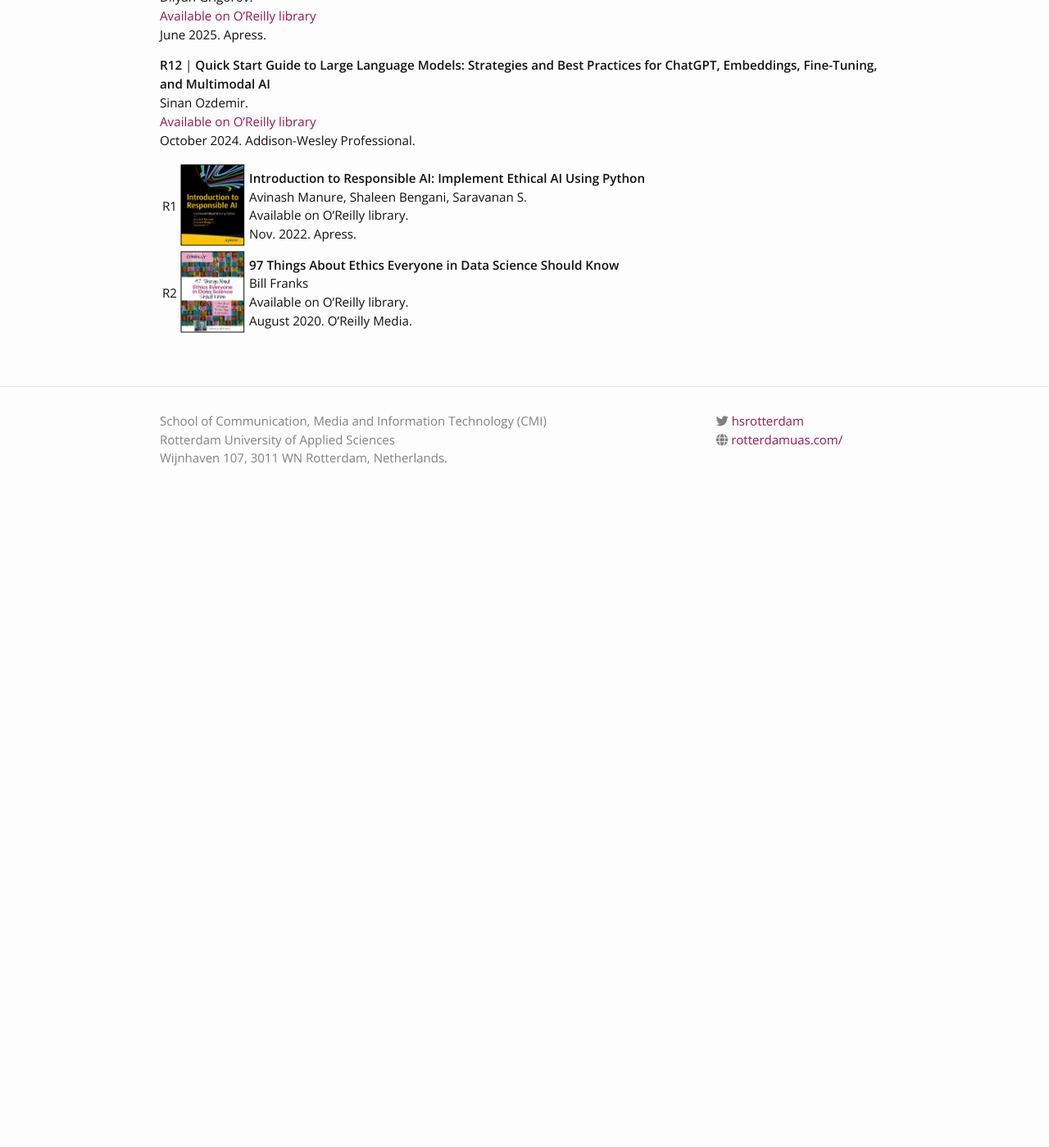
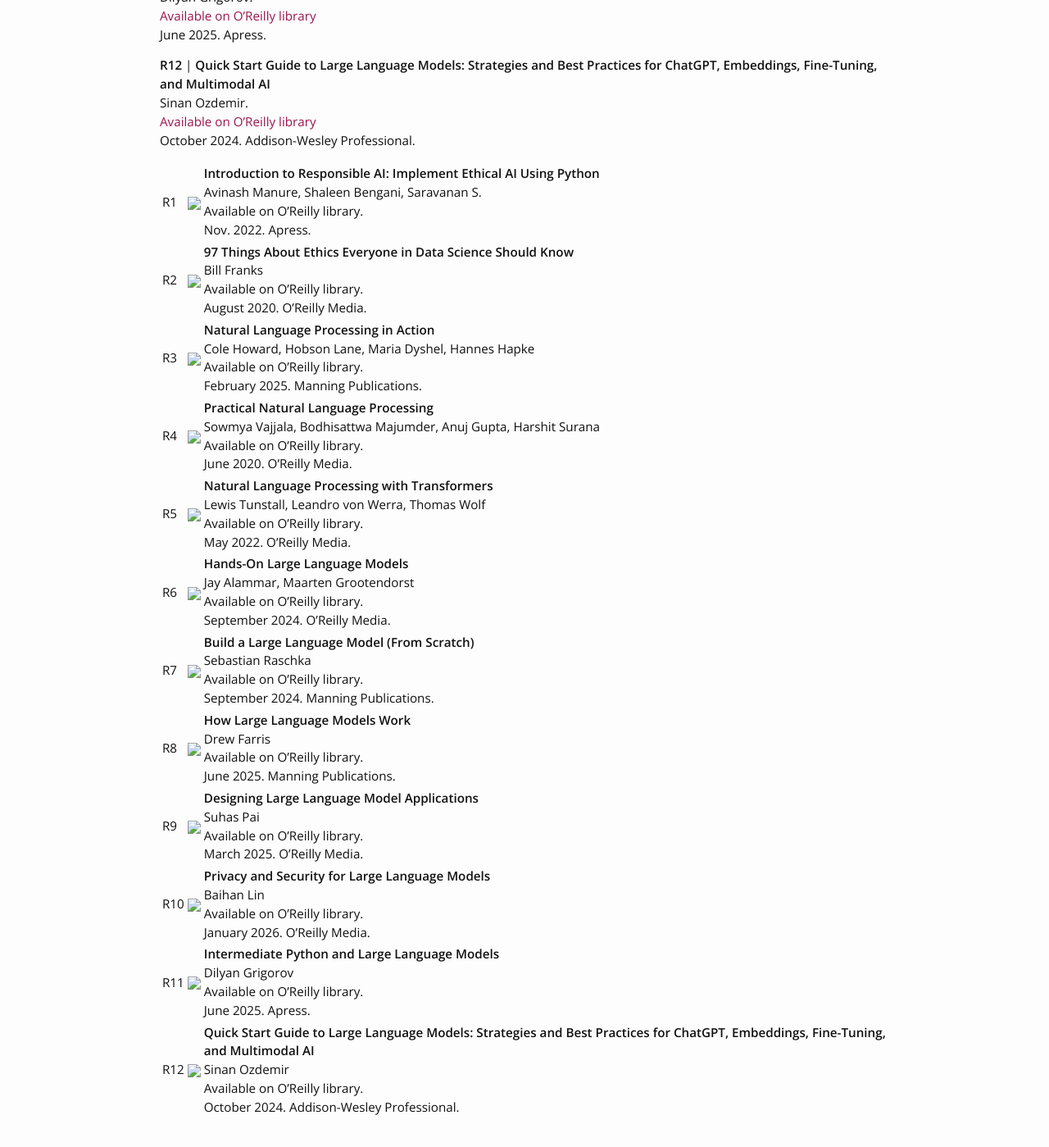
Before and after one commit to BabakBasharirad/llm-engineering, a Jekyll site: the page built from materials.md, in a window 1280 px wide and 1400 px high, scrolled down 1925 px. Shown: the whole window at 82% size. Built offline with Jekyll 4.4.1, drawn with Linux system fonts in a browser that asks for light colours; nearby versions of some CDN libraries; before the commit the page ends 2555 px from its top, so only the background shows below that.

Commit message:
Update readings.yml

```diff
--- a/_data/readings.yml
+++ b/_data/readings.yml
@@ -6,7 +6,7 @@
   library: "O’Reilly library"
   year: "Nov. 2022"
   publisher: "Apress"
-  cover: "/_images/r1.png"
+  cover: "/images/readings/r1.png"
 
 - ref: R2
   title: "97 Things About Ethics Everyone in Data Science Should Know"
@@ -14,4 +14,84 @@
   library: "O’Reilly library"
   year: "August 2020"
   publisher: "O’Reilly Media"
-  cover: "/_images/r2.jpg"
+  cover: "/images/readings/r2.jpg"
+
+- ref: R3
+  title: "Natural Language Processing in Action"
+  authors: "Cole Howard, Hobson Lane, Maria Dyshel, Hannes Hapke"
+  library: "O’Reilly library"
+  year: "February 2025"
+  publisher: "Manning Publications"
+  cover: "/images/readings/r3.png"
+
+- ref: R4
+  title: "Practical Natural Language Processing"
+  authors: "Sowmya Vajjala, Bodhisattwa Majumder, Anuj Gupta, Harshit Surana"
+  library: "O’Reilly library"
+  year: "June 2020"
+  publisher: "O’Reilly Media"
+  cover: "/images/readings/r4.png"
+
+- ref: R5
+  title: "Natural Language Processing with Transformers"
+  authors: "Lewis Tunstall, Leandro von Werra, Thomas Wolf"
+  library: "O’Reilly library"
+  year: "May 2022"
+  publisher: "O’Reilly Media"
+  cover: "/images/readings/r5.png"
+
+- ref: R6
+  title: "Hands-On Large Language Models"
+  authors: "Jay Alammar, Maarten Grootendorst"
+  library: "O’Reilly library"
+  year: "September 2024"
+  publisher: "O’Reilly Media"
+  cover: "/images/readings/r6.png"
+
+- ref: R7
+  title: "Build a Large Language Model (From Scratch)"
+  authors: "Sebastian Raschka"
+  library: "O’Reilly library"
+  year: "September 2024"
+  publisher: "Manning Publications"
+  cover: "/images/readings/r7.png"
+
+- ref: R8
+  title: "How Large Language Models Work"
+  authors: "Drew Farris"
+  library: "O’Reilly library"
+  year: "June 2025"
+  publisher: "Manning Publications"
+  cover: "/images/readings/r8.png"
+
+- ref: R9
+  title: "Designing Large Language Model Applications"
+  authors: "Suhas Pai"
+  library: "O’Reilly library"
+  year: "March 2025"
+  publisher: "O’Reilly Media"
+  cover: "/images/readings/r9.png"
+
+- ref: R10
+  title: "Privacy and Security for Large Language Models"
+  authors: "Baihan Lin"
+  library: "O’Reilly library"
+  year: "January 2026"
+  publisher: "O’Reilly Media"
+  cover: "/images/readings/r10.png"
+
+- ref: R11
+  title: "Intermediate Python and Large Language Models"
+  authors: "Dilyan Grigorov"
+  library: "O’Reilly library"
+  year: "June 2025"
+  publisher: "Apress"
+  cover: "/images/readings/r11.png"
+
+- ref: R12
+  title: "Quick Start Guide to Large Language Models: Strategies and Best Practices for ChatGPT, Embeddings, Fine-Tuning, and Multimodal AI"
+  authors: "Sinan Ozdemir"
+  library: "O’Reilly library"
+  year: "October 2024"
+  publisher: "Addison-Wesley Professional"
+  cover: "/images/readings/r12.jpg"
```
